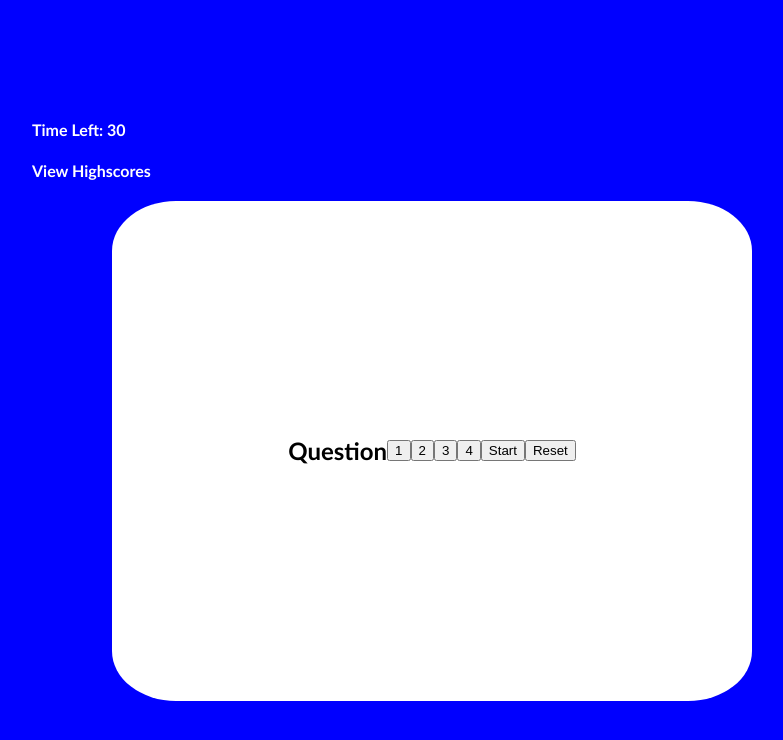
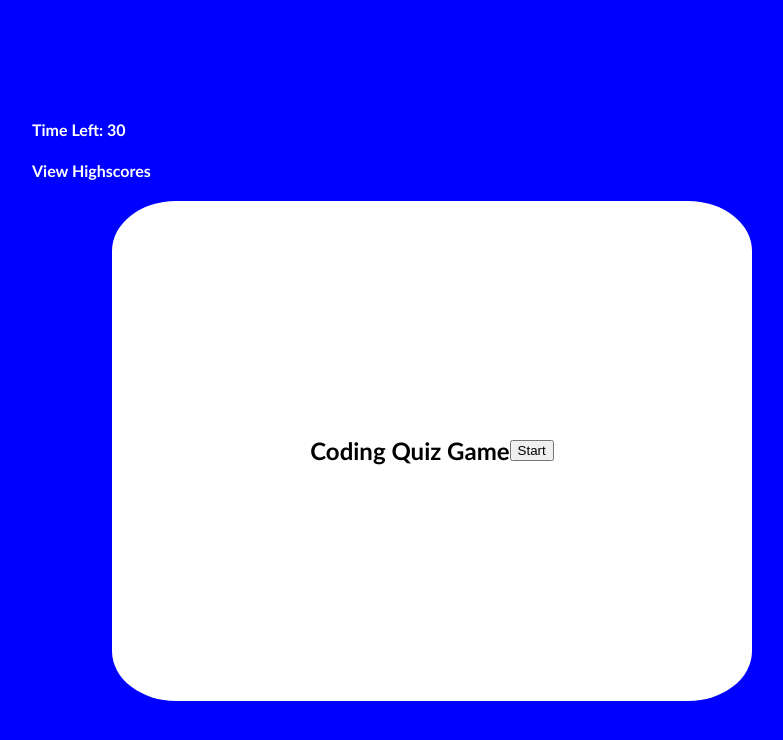
Before and after one commit to KayHancock/Week-4-Quiz-Game, a plain HTML site: page index.html in a window 1280 px wide. Shown: the whole page, without its empty margins (208-991 px from the left). Drawn offline with Linux system fonts and the light colour scheme.

Commit message:
Updated questions

```diff
--- a/index.html
+++ b/index.html
@@ -18,13 +18,15 @@
         <div id="qbox">
           <h2 id="q">Question</h2>
 
-          <button id="qbtn">1</button>
-          <button id="qbtn">2</button>
-          <button id="qbtn">3</button>
-          <button id="qbtn">4</button>
+          <button class="qbtn">1</button>
+          <button class="qbtn">2</button>
+          <button class="qbtn">3</button>
+          <button class="qbtn">4</button>
 
           <button id="sbtn">Start</button>
           <button id="rebtn">Reset</button>
+          <button id="bkbtn">Back</button>
+
 
         </div>
 
--- a/script.js
+++ b/script.js
@@ -2,7 +2,8 @@
 var time = document.getElementById("timer");
 var startBtn = document.getElementById("sbtn");
 var resetBtn = document.getElementById("rebtn");
-var answer = Array.from(document.querySelectorAll("#qbtn"));
+var backBtn = document.getElementById("bkbtn");
+var answer = document.querySelectorAll(".qbtn");
 var highScore = document.getElementById("view");
 var questionEl = document.getElementById("q");
 var secondsLeft = 30
@@ -10,59 +11,96 @@ var secondsLeft = 30
 //Questions
 const questions = [
     {
-      question: 'What is 2 + 2?',
+      question: 'what does CSS stand for?',
       answers: [
-        { text: '4', correct: true },
-        { text: '22', correct: false },
-        { text: '37', correct: false },
-        { text: '8', correct: false }
+        { text: 'Charlie Sierra Sierra', correct: false },
+        { text: 'Coding Security System', correct: false },
+        { text: 'Cascading Style Sheets', correct: true },
+        { text: 'Calibra Syntax System', correct: false }
       ]
     },
     {
-      question: 'Who is the best YouTuber?',
+      question: 'What does HTML do?',
       answers: [
-        { text: 'Web Dev Simplified', correct: true },
-        { text: 'Traversy Media', correct: true },
-        { text: 'Dev Ed', correct: true },
-        { text: 'Fun Fun Function', correct: true }
+        { text: 'Connect to the internet', correct: false },
+        { text: 'Add responsiveness', correct: false },
+        { text: 'Add colors', correct: false },
+        { text: 'Structure a website', correct: true }
       ]
     },
     {
-      question: 'Is web development fun?',
+      question: 'What is a UI?',
       answers: [
-        { text: 'Kinda', correct: false },
-        { text: 'YES!!!', correct: true },
-        { text: 'Um no', correct: false },
-        { text: 'IDK', correct: false }
+        { text: 'Unemployment Insurance', correct: true },
+        { text: 'User Interface', correct: true },
+        { text: 'Utility Interval', correct: false },
+        { text: 'Unauthorized Icon', correct: false }
       ]
     },
     {
-      question: 'What is 4 * 2?',
+      question: 'What is the best way to debug?',
       answers: [
-        { text: '6', correct: false },
-        { text: '8', correct: true }
+        { text: 'Console log', correct: false },
+        { text: 'Go to a QA professional', correct: false },
+        { text: 'Talk to a rubber duck', correct: false },
+        { text: 'All of the above', correct: true }
+      ]
+    },
+    {
+      question: 'Which OS is superior?',
+      answers: [
+        { text: 'Ubuntu', correct: true },
+        { text: 'Mac', correct: true },
+        { text: 'Windows', correct: true },
+        { text: 'DOS', correct: true }
       ]
     }
+
   ]
 
 
 //Functions
+function loadScreen () {
+  startBtn.style.display = "initial";
+  resetBtn.style.display = "none";
+  backBtn.style.display = "none";
+  for (var i = 0; i <answer.length; i++) {
+    answer[i].classList.add("hide");
+  }
+  questionEl.textContent = "Coding Quiz Game"
+
+}
+
 function startGame () {
     startBtn.style.display = "none";
     shuffledQuestions = questions.sort(() => Math.random() - .5)
-  currentQuestionIndex = 0
+    currentQuestionIndex = 0
+    showQuestion()
 }
 
 function resetGame () {
   console.log("the reset button works")
   questionEl.textContent = "Play again?"
     resetBtn.style.display = "none";
+    backBtn.style.display = "none";
+    startBtn.style.display = "initial";
     console.log(answer)
-    answer.classList.add("hide");
+    for (var i = 0; i <answer.length; i++) {
+      answer[i].classList.add("hide");
+    }
 
-    // if (answer.style.display === 'flex') {
-    //     answer.style.display = 'none'
-    // }
+}
+
+function viewScores () {
+  console.log("the button works")
+  startBtn.style.display = "none";
+  resetBtn.style.display = "none";
+  backBtn.style.display = "initial";
+  questionEl.textContent = "High Scores"
+  for (var i = 0; i <answer.length; i++) {
+    answer[i].classList.add("hide");
+  }
+
 }
 
 function setTime() {
@@ -72,13 +110,20 @@ function setTime() {
 
       if(secondsLeft === 0) {
         clearInterval(timerInterval);
-        // Calls function to create and append image
       }
 
     }, 1000);
   }
 
+  function showQuestion() {
+    questionEl.textContent = questions[1].question
+
+  }
+
 
 //Listeners
+addEventListener("load", loadScreen)
 startBtn.addEventListener("click", setTime, startGame);
 resetBtn.addEventListener("click", resetGame);
+highScore.addEventListener("click", viewScores);
+backBtn.addEventListener("click", loadScreen);
--- a/style.css
+++ b/style.css
@@ -47,7 +47,10 @@ article {
 
 #view {
     font-weight: bold;
+}
 
+#view:hover {
+    cursor: pointer;
 }
 
 .hide {
```
